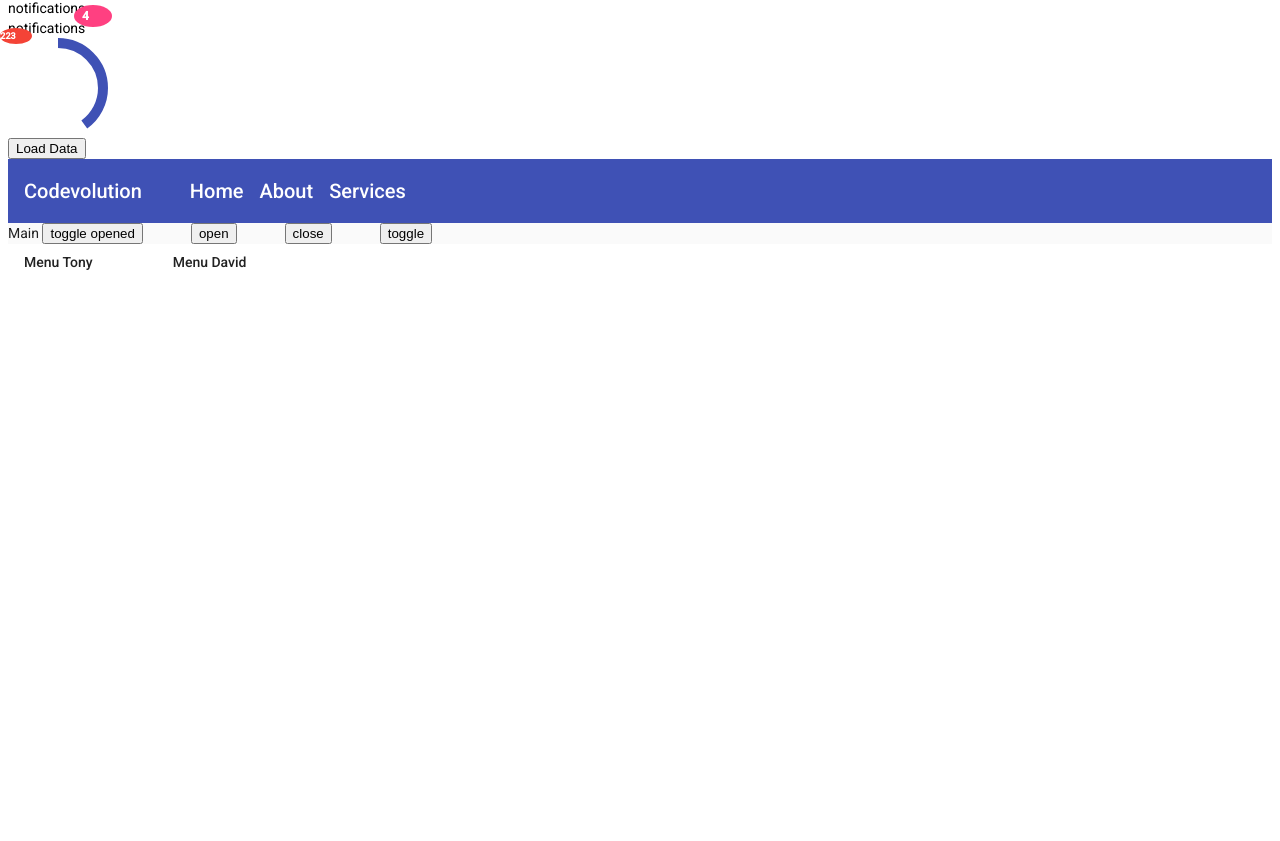
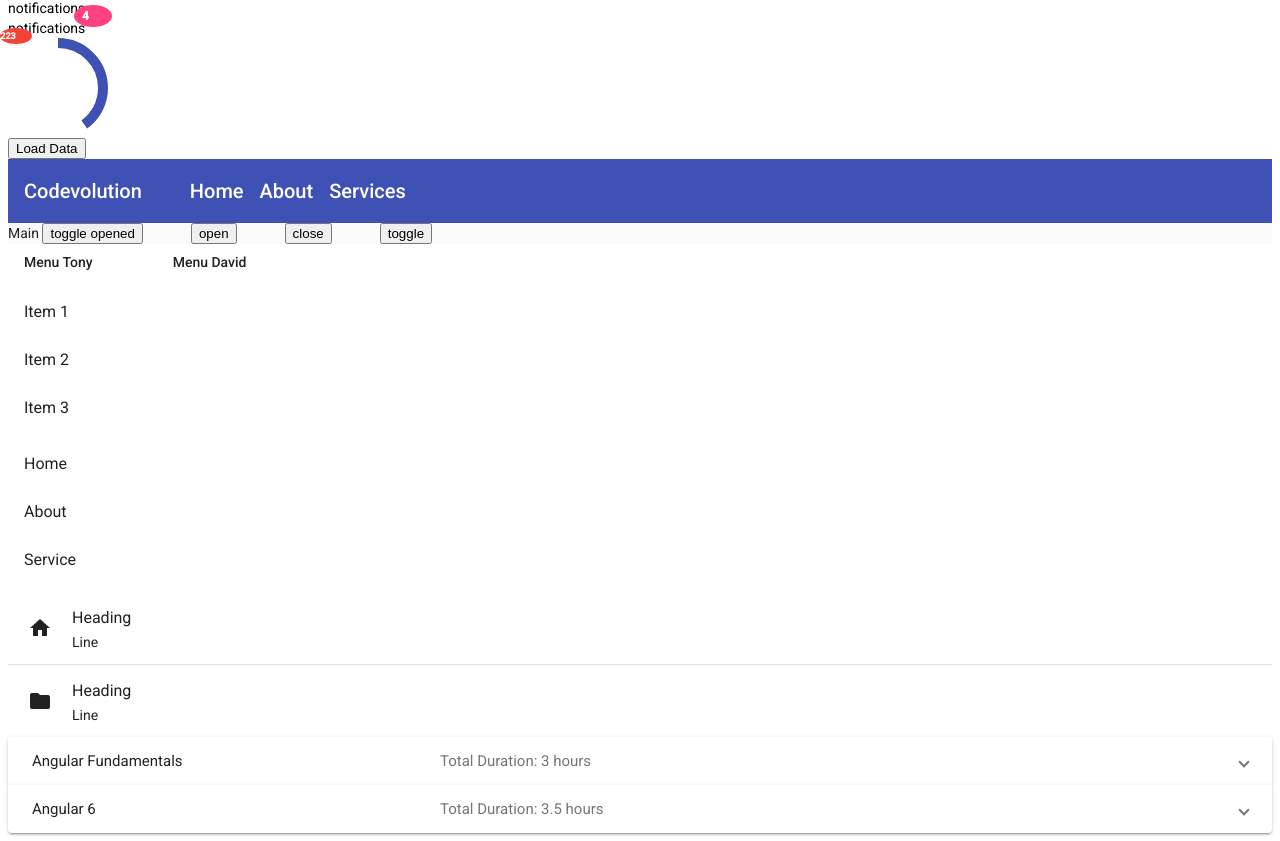
Before and after one commit to tonytigerrong/MaterialDemo1, an Angular app: page / in a window 1280 px wide. Shown: the part 237-1078 px from the top of the page. Before the commit the page ends 800 px from the top, so only its background shows below. Built offline with nearby package versions, Linux system fonts and the light colour scheme.

Commit message:
13: list 14 grid(skip) 15 expend panel

```diff
--- a/src/app/app.component.html
+++ b/src/app/app.component.html
@@ -82,3 +82,49 @@
 </mat-menu>
 <button mat-flat-button [matMenuTriggerData]="{'name':'Tony','hobby':'music'}" [matMenuTriggerFor]="thirdMenu">Menu Tony</button>
 <button mat-flat-button [matMenuTriggerData]="{'name':'David','hobby':'basketball'}" [matMenuTriggerFor]="thirdMenu">Menu David</button>
+
+<mat-list>
+    <mat-list-item>Item 1</mat-list-item>
+    <mat-list-item>Item 2</mat-list-item>
+    <mat-list-item>Item 3</mat-list-item>
+</mat-list>
+<mat-nav-list>
+    <a mat-list-item href="#"> Home </a>
+    <a mat-list-item href="#"> About </a>
+    <a mat-list-item href="#"> Service </a>
+</mat-nav-list>
+<mat-list>
+    <mat-list-item>
+        <mat-icon matListIcon>home</mat-icon>
+        <h3 matLine>Heading</h3>
+        <p matLine>Line</p>
+    </mat-list-item>
+    <mat-divider></mat-divider>
+    <mat-list-item>
+        <mat-icon matListIcon>folder</mat-icon>
+        <h3 matLine>Heading</h3>
+        <p matLine>Line</p>
+    </mat-list-item>
+</mat-list>
+<mat-accordion  multi="true">
+<mat-expansion-panel>
+    <mat-expansion-panel-header>
+        <mat-panel-title>Angular Fundamentals</mat-panel-title>
+        <mat-panel-description>Total Duration: 3 hours</mat-panel-description>
+    </mat-expansion-panel-header>
+    <p>This is the panel content.</p>
+    <mat-action-row>
+        <button mat-button>Enroll</button>
+    </mat-action-row>
+</mat-expansion-panel>
+<mat-expansion-panel>
+    <mat-expansion-panel-header>
+        <mat-panel-title>Angular 6</mat-panel-title>
+        <mat-panel-description>Total Duration: 3.5 hours</mat-panel-description>
+    </mat-expansion-panel-header>
+    <p>This is the panel content2.</p>
+    <mat-action-row>
+        <button mat-button>Enroll</button>
+    </mat-action-row>
+</mat-expansion-panel>
+</mat-accordion>
--- a/src/app/app.module.ts
+++ b/src/app/app.module.ts
@@ -12,11 +12,14 @@ import { MatProgressSpinnerModule } from '@angular/material/progress-spinner';
 import { MatToolbarModule } from '@angular/material/toolbar';
 import { MatSidenavModule } from '@angular/material/sidenav';
 import { MatMenuModule } from '@angular/material/menu';
-
+import { MatListModule } from '@angular/material/list';
+import { MatDividerModule } from '@angular/material/divider';
+import { MatExpansionModule } from '@angular/material/expansion';
 const MaterailComponents = [
   MatButtonModule, MatButtonToggleModule,
   MatIconModule,MatBadgeModule,MatProgressSpinnerModule,
-  MatToolbarModule,MatSidenavModule, MatMenuModule
+  MatToolbarModule,MatSidenavModule, MatMenuModule,MatListModule,
+  MatDividerModule,MatExpansionModule
   ];
 @NgModule({
   declarations: [
```
